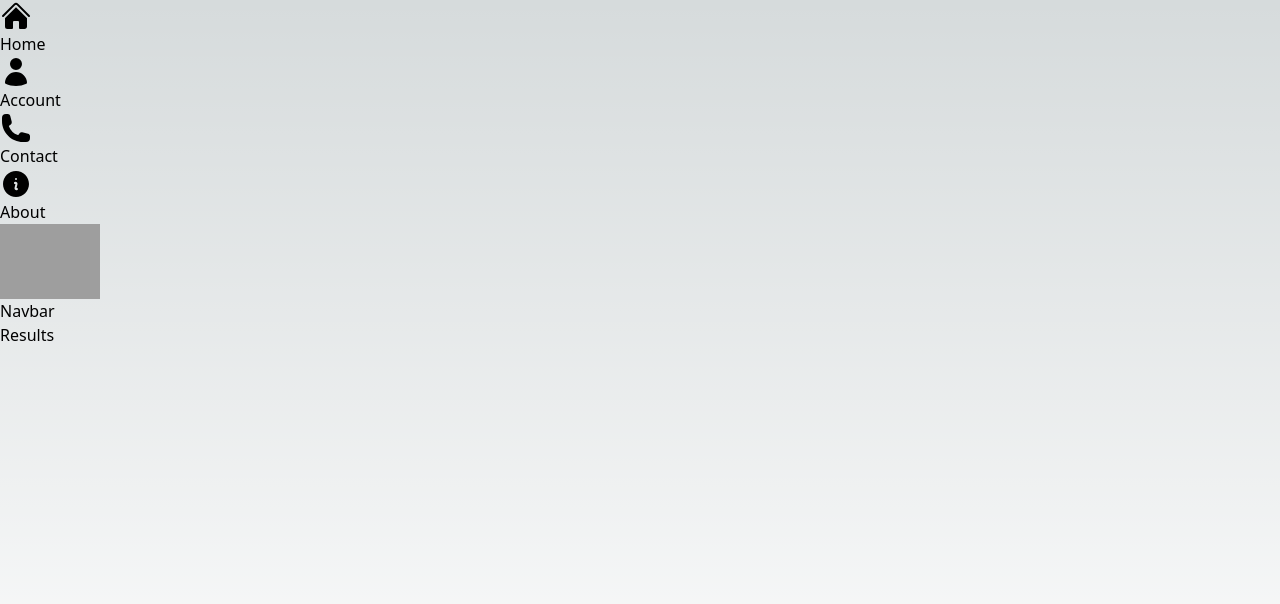
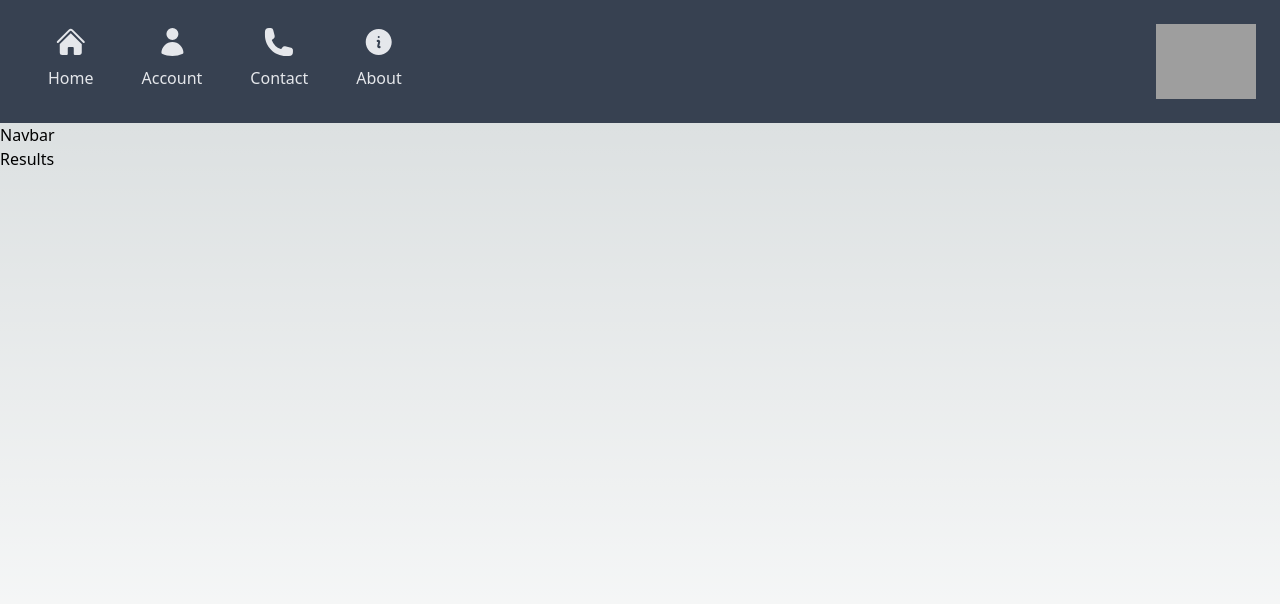
Before and after one commit to lelyagaw/movie-page, a Next.js app: page / in a window 1280 px wide. Shown: the top 604 px of the page. Built offline with nearby package versions, Linux system fonts and the light colour scheme; grey boxes are pictures that could not be loaded.

Commit message:
style header section

```diff
--- a/components/Header.js
+++ b/components/Header.js
@@ -6,8 +6,8 @@ import { HomeIcon,UserIcon,PhoneIcon,InformationCircleIcon } from '@heroicons/re
 
 export default function Header() {
   return (
-    <div>
-        <div>
+    <div className='bg-gray-700 text-gray-200 flex flex-col items-center p-6 select-none sm:flex-row justify-between'>
+        <div className='flex '>
             <Headericon Icon={HomeIcon} title="Home" />
             <Headericon Icon={UserIcon} title="Account" />
             <Headericon Icon={PhoneIcon} title="Contact" />
@@ -18,6 +18,7 @@ export default function Header() {
             alt={'IMDB Logo'}
             width={100}
             height={100}
+            className='cursor-pointer active:brightness-110'
             />
         </div>
 
--- a/components/Headericon.js
+++ b/components/Headericon.js
@@ -2,9 +2,9 @@ import React from 'react'
 
 export default function Headericon({Icon, title}) {
   return (
-    <div>
+    <div className='mx-4 flex flex-col cursor-pointer active:text-red-400 hover:text-white lg:mx-6'>
         <Icon className="h-8"/>
-        <p className="hidden sm:inline-flex">{title}</p>
+        <p className="my-2">{title}</p>
     </div>
   )
 }
```
